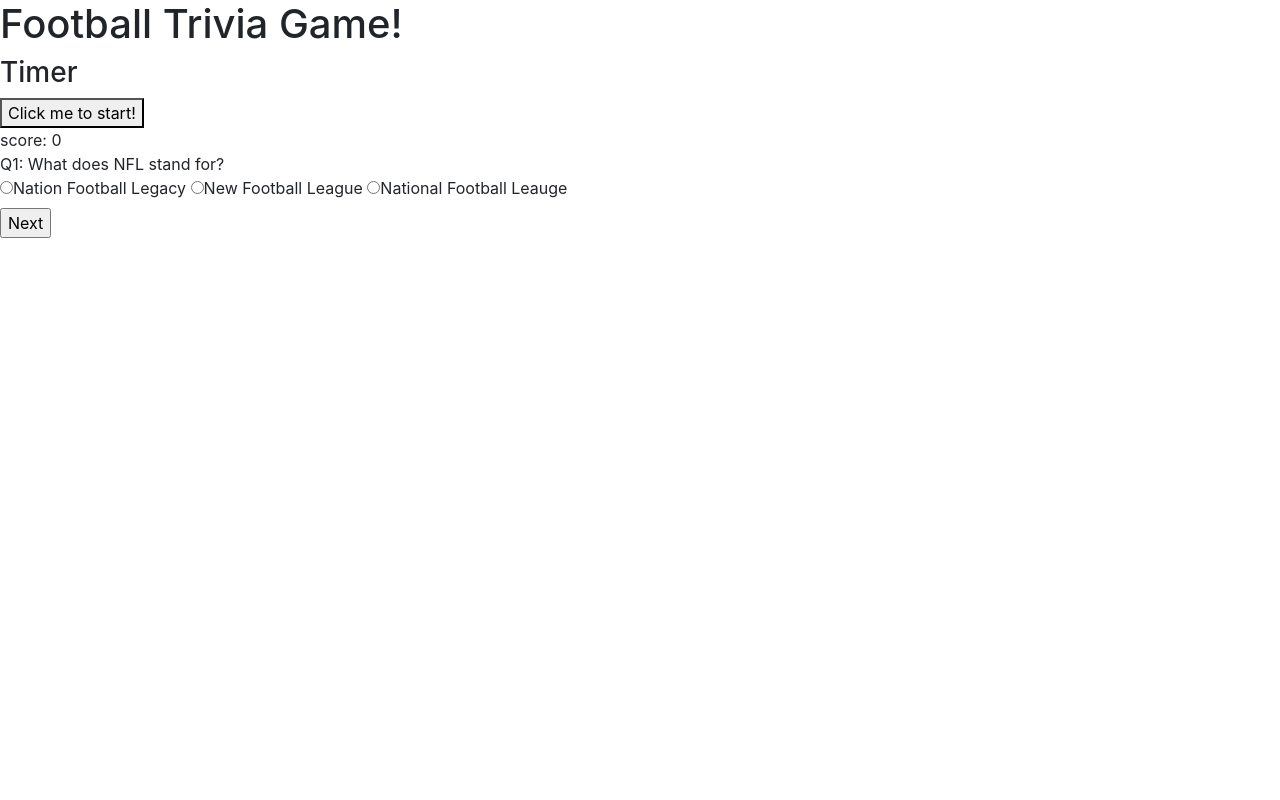
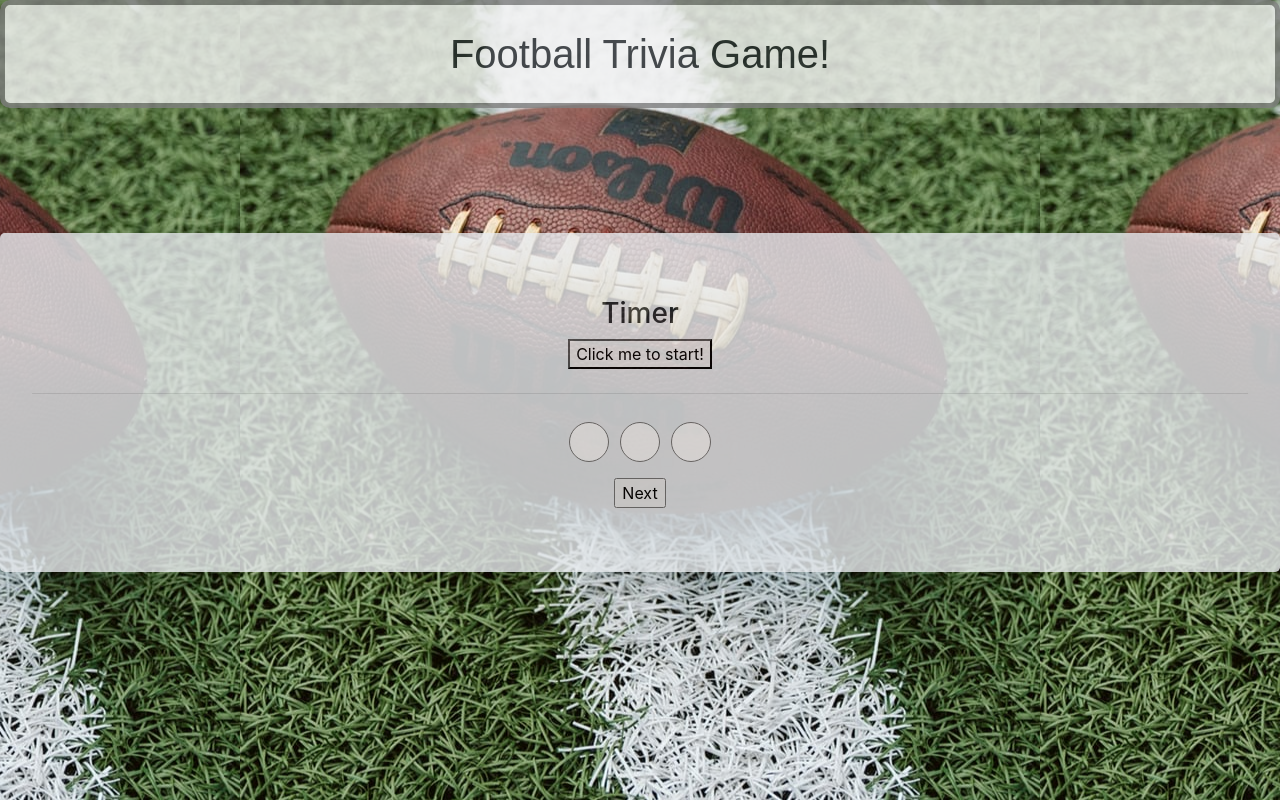
Before and after one commit to djambro44/Trivia-Game, a plain HTML site: page index.html in a window 1280 px wide. Drawn offline with nearby package versions, Linux system fonts and the light colour scheme.

Commit message:
added styling and finished next button

```diff
--- a/assets/css/style.css
+++ b/assets/css/style.css
@@ -0,0 +1,44 @@
+h1 {
+    text-align: center;
+    font-family: Arial, Helvetica, sans-serif;
+    font-size: 50px;
+    padding: 25px;
+    background-color: whitesmoke;
+    opacity: .8;
+    border: 5px solid gray;
+    border-radius: 10px;
+    -moz-border-radius: 10px;
+    -webkit-border-radius: 10px;
+}
+
+body {
+    background-image: url("../images/background1.jfif");
+    background-position: center;
+}
+
+.jumbotron {
+    opacity: .8;
+    margin-top: 125px;
+}
+.big {
+    width: 1em;
+    height: 1em;
+}
+
+#timerDiv {
+    text-align: center;
+}
+
+#question {
+    text-align: center;
+    font-size: 50px;
+}
+
+form {
+    text-align: center;
+    font-size: 40px;
+}
+
+#nextButtonDiv {
+    text-align: center;
+}
--- a/assets/javascript/game.js
+++ b/assets/javascript/game.js
@@ -1,5 +1,7 @@
+$(document).ready(function() {
 
     $("#timerButton").on("click", start);
+    $("#timerButton").on("click", createQuestion);
 
 
     var intervalId;
@@ -63,7 +65,9 @@
 }
 
 var correct = 0;
+var incorrect = 0;
 var currentNumber = 0;
+var userGuess;
 var allQuestions = [
     {
         question: "Q1: What does NFL stand for?",
@@ -94,26 +98,52 @@
 
 
     function createQuestion() {
-    for (var i = 0; i < allQuestions[this.currentNumber].choices.length; i++) {
+        for (var i = 0; i < allQuestions[currentNumber].choices.length; i++) {
             document.forms.radioAnswers.elements.choice[i].checked = false;
         }
         var question = document.getElementById("question");
-    question.innerHTML = allQuestions[this.currentNumber].question;
+        question.innerHTML = allQuestions[currentNumber].question;
         var point = document.getElementById("point");
         point.innerHTML = "<span>score: " + correct + "</span>";
         createChoices();
     }
     function createChoices() {
-    for (var i = 0; i < allQuestions[this.currentNumber].choices.length; i++) {
+        for (var i = 0; i < allQuestions[currentNumber].choices.length; i++) {
             var option = document.getElementById("label" + i);
-        option.innerHTML = allQuestions[this.currentNumber].choices[i];
+            option.innerHTML = allQuestions[currentNumber].choices[i];
         }
     }
 
     function nextQuestion (){
-    $("next").click(function () {
-        alert("it worked");
-    });
+        getUserGuess();
+        checkGuess();
+        currentNumber++;
+        if (currentNumber === allQuestions.length) {
+            alert("Game OVer");
+            console.log(currentNumber);
+        } else {
+            createQuestion();
+        }
+        console.log("user guess: " + userGuess);
+        console.log("correct answer: " + allQuestions[currentNumber].correctAnswer)
+        console.log("Correct guesses: " + correct);
+        console.log("Incorrect guesses: " + incorrect);
+    }
+
+    $("#next").on("click", nextQuestion);
+    $("radio").on("click", checkGuess());
+
+
+    function getUserGuess() {
+        userGuess = $("input[name='choice']:checked").val();
+    }
+
+    function checkGuess () {
+        if (userGuess === allQuestions[currentNumber].correctAnswer) {
+            correct++;
+        } else {
+            incorrect++;
+        }
     }
 
     function showScore() {
@@ -127,4 +157,8 @@
 
     }
 
-window.onload = createQuestion();
+
+
+
+
+})
--- a/index.html
+++ b/index.html
@@ -1,36 +1,43 @@
 <!DOCTYPE html>
 <html lang="en">
+
 <head>
   <meta charset="UTF-8">
   <meta name="viewport" content="width=device-width, initial-scale=1.0">
   <link href="assets/css/style.css" rel="stylesheet" type="text/css">
-    <link rel="stylesheet" href="https://stackpath.bootstrapcdn.com/bootstrap/4.4.1/css/bootstrap.min.css" integrity="sha384-Vkoo8x4CGsO3+Hhxv8T/Q5PaXtkKtu6ug5TOeNV6gBiFeWPGFN9MuhOf23Q9Ifjh" crossorigin="anonymous">
-    <script
-  src="https://code.jquery.com/jquery-3.4.1.min.js"
-  integrity="sha256-CSXorXvZcTkaix6Yvo6HppcZGetbYMGWSFlBw8HfCJo="
-  crossorigin="anonymous"></script>
+  <link rel="stylesheet" href="https://stackpath.bootstrapcdn.com/bootstrap/4.4.1/css/bootstrap.min.css"
+    integrity="sha384-Vkoo8x4CGsO3+Hhxv8T/Q5PaXtkKtu6ug5TOeNV6gBiFeWPGFN9MuhOf23Q9Ifjh" crossorigin="anonymous">
+  <script src="https://code.jquery.com/jquery-3.4.1.min.js"
+    integrity="sha256-CSXorXvZcTkaix6Yvo6HppcZGetbYMGWSFlBw8HfCJo=" crossorigin="anonymous"></script>
   <title>Trivia Game</title>
 </head>
+
 <body>
   <h1>Football Trivia Game!</h1>
 
-    <div>
+  <div class="jumbotron">
+    <div id=timerDiv>
     <h3 id="timer">Timer</h3>
     <button id="timerButton">Click me to start!</button>
+    </div>
 
     <div id="point"></div>
 
     <div id="question"></div>
+    <hr class="my-4">
     <form name="radioAnswers">
-    <input type="radio" name="choice" value="0"><label id="label0"></label></input>
-		<input type="radio" name="choice" value="1"><label id="label1"></label></input>
-		<input type="radio" name="choice" value="2"><label id="label2"></label></input>
+      <input type="radio" class ="big" name="choice" value="0"><label id="label0"></label></input>
+      <input type="radio" class ="big" name="choice" value="1"><label id="label1"></label></input>
+      <input type="radio" class ="big" name="choice" value="2"><label id="label2"></label></input>
     </form>
+    <div id="nextButtonDiv">
     <input type="button" value="Next" id="next"></input>
-
+    </div>
+  </div>
 
 
 
   <script src="assets/javascript/game.js"></script>
 </body>
+
 </html>
```
Also changed, not shown: assets/images/background1.jfif (added). Lines whose indentation alone changed are shown as unchanged.
